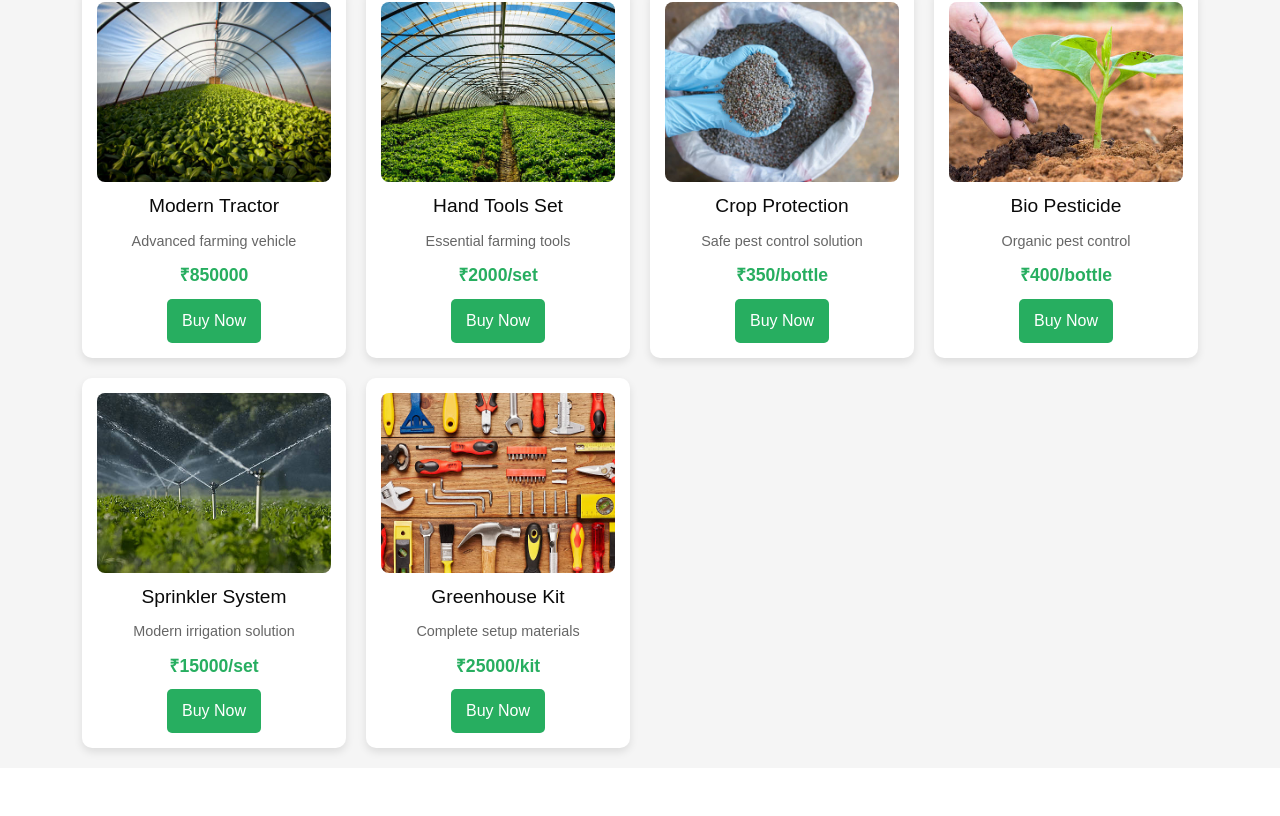
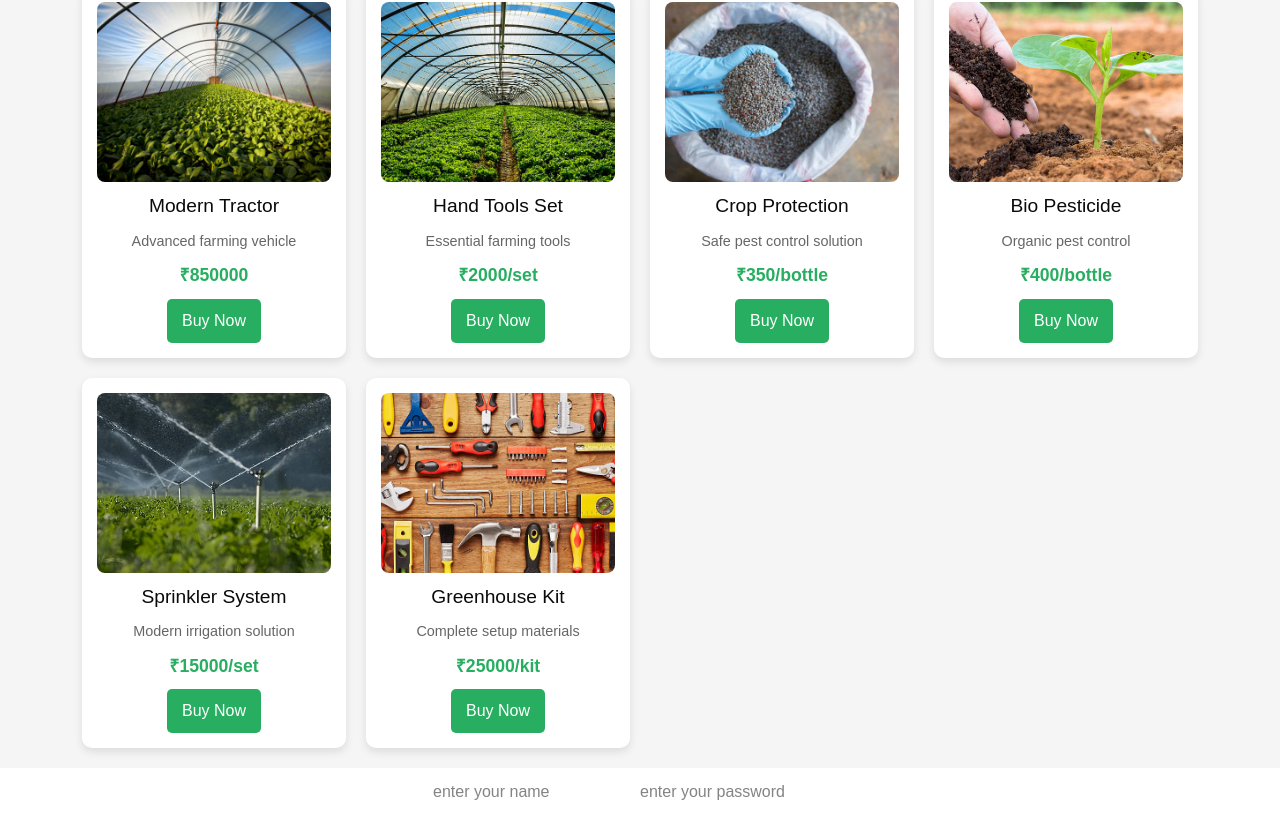
Before and after one commit to Bhargav-153/agrimart, a React (Vite) app in the folder Agrimart/: page / in a window 1280 px wide. Shown: the part 566-1382 px from the top of the page. Before the commit the page ends 1334 px from the top, so only its background shows below. Built offline with nearby package versions, Linux system fonts and the light colour scheme.

Commit message:
login page added

```diff
--- a/Agrimart/src/App.jsx
+++ b/Agrimart/src/App.jsx
@@ -3,17 +3,19 @@ import Header from './components/Header'
 import Hero from './components/Hero'
 import Footer from './components/Footer'
 import SubNav from './components/SubNav'
+import LogIn from './components/LogIn'
 
 
 
 const App = () => {
   return (
     <div>
-
       <Header/>
       <SubNav/>
       <Hero/>
+      <LogIn />
       <Footer/>
+
 
 
 
--- /dev/null
+++ b/Agrimart/src/components/LogIn.jsx
@@ -0,0 +1,20 @@
+
+
+const LogIn = () => {
+
+
+
+    return (
+        <div className='flex justify-center items-center '>
+            <input type="text" placeholder="enter your name"/>
+            <br></br>
+            <br></br>
+            <input type="password" placeholder="enter your password"/>
+            <br></br>
+            <br></br>
+
+        </div>
+    )
+}
+
+export default LogIn
```
